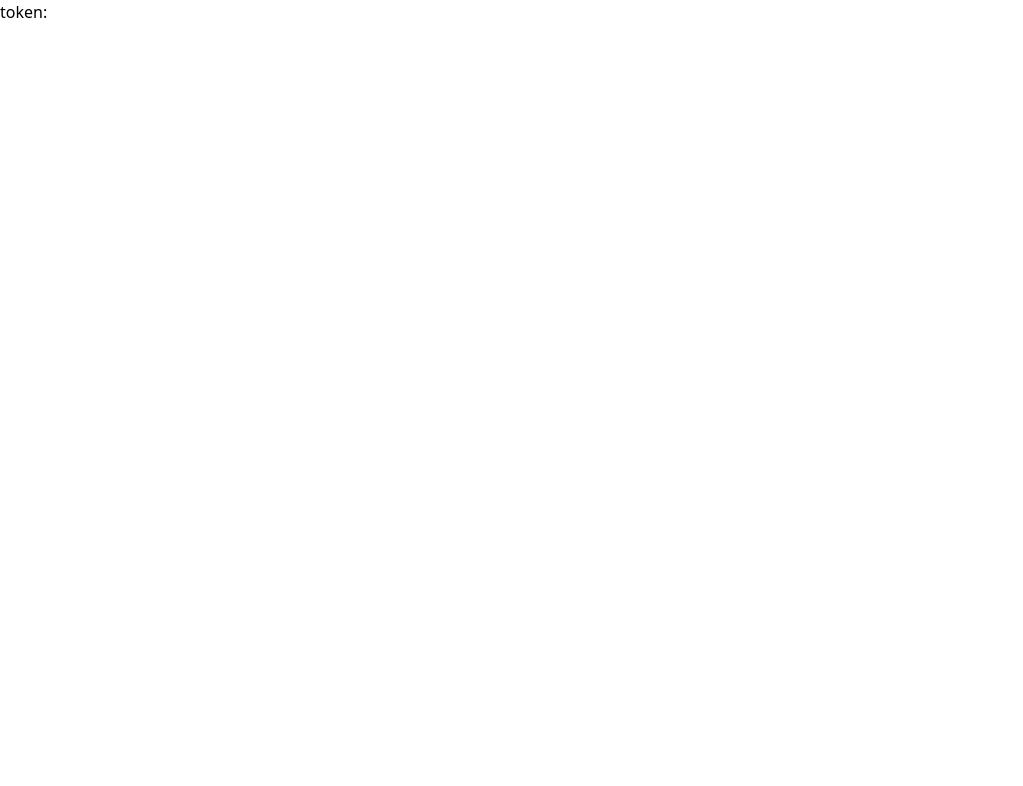
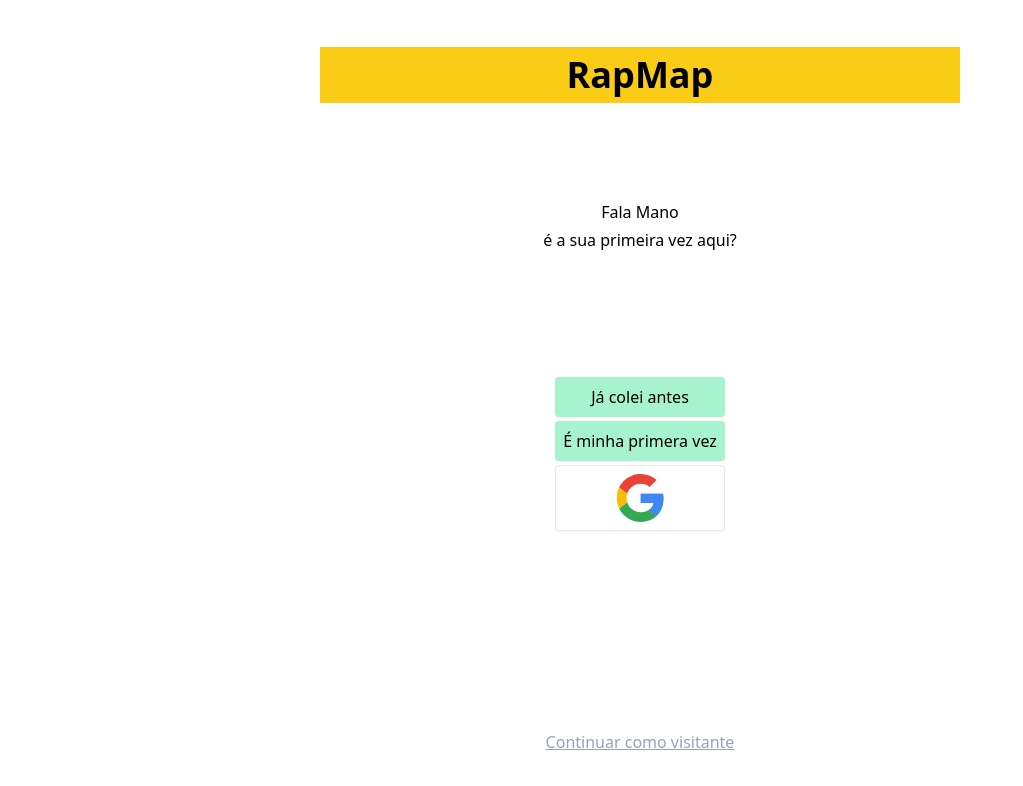
Before and after one commit to r4pm4p/rpavol2_app, a Vue app: page /home in a window 1280 px wide. Shown: the top 786 px of the page, without its empty margins (0-1023 px from the left). Built offline with nearby package versions, Linux system fonts and the light colour scheme; the HTML template or start-up script is replaced by a standard one.

Commit message:
Rota de inicio, doubleCheck em senha no cadastro

```diff
--- /dev/null
+++ b/src/application/components/buttons/LoginGoogleButton.vue
@@ -0,0 +1,13 @@
+<script setup lang="ts">
+/**
+ * @description Para que funcione esta funcionalidade é preciso implemntar o login google via front.
+ * Em caso de sucesso enviar a notificação para o back, que por sua vez precisa ter uma rota somente pra gerar token
+ * Pode ser por exemplo como /login/google ou /goole/login, conferir o padrão utilizado na hora de impolementar
+ */
+import GoogleIcon from '../icons/GoogleIcon.vue'
+</script>
+<template>
+  <button class="rounded border shadow-sm" @click="() => null">
+    <GoogleIcon class="mx-auto h-3/4" />
+  </button>
+</template>
--- /dev/null
+++ b/src/application/components/buttons/RouterButton.vue
@@ -0,0 +1,18 @@
+<script setup lang="ts">
+import { useRouter } from 'vue-router'
+
+const props = defineProps({
+  route: String,
+  text: String,
+})
+
+const router = useRouter()
+</script>
+<template>
+  <button
+    class="bg-emerald-200 p-2 rounded shadow-sm"
+    @click="() => router.push(`/${props.route}`)"
+  >
+    {{ props.text }}
+  </button>
+</template>
--- /dev/null
+++ b/src/application/components/icons/GoogleIcon.vue
@@ -0,0 +1,23 @@
+<template>
+  <svg
+    xmlns="http://www.w3.org/2000/svg"
+    xmlns:xlink="http://www.w3.org/1999/xlink"
+    viewBox="0 0 32 32"
+    width="64"
+    height="64"
+  >
+    <defs>
+      <path
+        id="A"
+        d="M44.5 20H24v8.5h11.8C34.7 33.9 30.1 37 24 37c-7.2 0-13-5.8-13-13s5.8-13 13-13c3.1 0 5.9 1.1 8.1 2.9l6.4-6.4C34.6 4.1 29.6 2 24 2 11.8 2 2 11.8 2 24s9.8 22 22 22c11 0 21-8 21-22 0-1.3-.2-2.7-.5-4z"
+      />
+    </defs>
+    <clipPath id="B"><use xlink:href="#A" /></clipPath>
+    <g transform="matrix(.727273 0 0 .727273 -.954545 -1.45455)">
+      <path d="M0 37V11l17 13z" clip-path="url(#B)" fill="#fbbc05" />
+      <path d="M0 11l17 13 7-6.1L48 14V0H0z" clip-path="url(#B)" fill="#ea4335" />
+      <path d="M0 37l30-23 7.9 1L48 0v48H0z" clip-path="url(#B)" fill="#34a853" />
+      <path d="M48 48L17 24l-4-3 35-10z" clip-path="url(#B)" fill="#4285f4" />
+    </g>
+  </svg>
+</template>
--- a/src/application/components/inputs/Password.vue
+++ b/src/application/components/inputs/Password.vue
@@ -1,20 +1,38 @@
 <script setup lang="ts">
 import ComponentController from '@/application/controller/ComponentController'
+import { computed, ref } from 'vue'
 
 const props = defineProps({
   controller: ComponentController,
   reference: Object,
   referenceName: String,
+  doubleCheck: Boolean,
+})
+
+const doubleCheckPassword = ref('')
+const isPasswordEquals = computed(() => {
+  if (props.reference![props.referenceName!] == doubleCheckPassword.value) {
+    return true
+  } else {
+    return false
+  }
 })
 </script>
 <template>
   <input
     class="p-3 border rounded-md mt-1 mb-1"
     type="password"
-    placeholder="Secret Pass....."
+    placeholder="Secret Password....."
     v-model="props.reference![props.referenceName!]"
   />
   <p v-if="props.controller?.errorMessage" class="text-rose-600 text-sm">
     {{ props.controller?.errorMessage }}
   </p>
+  <input
+    class="p-3 border rounded-md mt-1 mb-1"
+    type="password"
+    placeholder="Repeat Password....."
+    v-model="doubleCheckPassword"
+  />
+  <p v-if="!isPasswordEquals" class="text-rose-600 text-sm">Passwords won't match</p>
 </template>
--- /dev/null
+++ b/src/application/components/misc/LogoRapmap.vue
@@ -0,0 +1,6 @@
+<script setup lang="ts"></script>
+<template>
+  <div class="text-4xl p-2 bg-yellow-400 font-bold w-2/4">
+    <h1 class="text-center">RapMap</h1>
+  </div>
+</template>
--- a/src/application/views/home/HomeView.vue
+++ b/src/application/views/home/HomeView.vue
@@ -1,9 +1,19 @@
 <script setup lang="ts">
 import { requestStore } from '@/infrastructure/stores/requestStore'
+import LogoRapmap from '@/application/components/misc/LogoRapmap.vue'
+import CTOSecion from './sections/CTOSecion.vue'
+import AuthSection from './sections/AuthSection.vue'
+import VisitorsSection from './sections/VisitorsSection.vue'
 
 const request = requestStore().request
 </script>
 
 <template>
-  <p>token: {{ request.getToken() }}</p>
+  <main class="w-full h-screen flex flex-col gap-1 items-center justify-around">
+    <LogoRapmap />
+    <CTOSecion />
+    <AuthSection />
+    <hr />
+    <VisitorsSection />
+  </main>
 </template>
--- /dev/null
+++ b/src/application/views/home/sections/AuthSection.vue
@@ -0,0 +1,15 @@
+<script setup lang="ts">
+import LoginGoogleButton from '@/application/components/buttons/LoginGoogleButton.vue'
+import RouterButton from '@/application/components/buttons/RouterButton.vue'
+import { useRouter } from 'vue-router'
+
+const router = useRouter()
+</script>
+<template>
+  <section class="flex flex-col gap-1 mb-1">
+    <RouterButton :text="'Já colei antes'" :route="'login'" />
+    <RouterButton :text="'É minha primera vez'" :route="'register/user'" />
+
+    <LoginGoogleButton />
+  </section>
+</template>
--- /dev/null
+++ b/src/application/views/home/sections/CTOSecion.vue
@@ -0,0 +1,7 @@
+<script setup lang="ts"></script>
+<template>
+  <section class="flex flex-col gap-1 mb-7 items-center">
+    <p>Fala Mano</p>
+    <p>é a sua primeira vez aqui?</p>
+  </section>
+</template>
--- /dev/null
+++ b/src/application/views/home/sections/VisitorsSection.vue
@@ -0,0 +1,6 @@
+<script setup lang="ts"></script>
+<template>
+  <section>
+    <p class="text-slate-400 underline cursor-pointer">Continuar como visitante</p>
+  </section>
+</template>
--- a/src/application/views/register/RegisterUser.vue
+++ b/src/application/views/register/RegisterUser.vue
@@ -26,7 +26,7 @@ const registerNewUser = async () => {
   <div class="flex flex-col gap-1">
     <Text :reference="user" reference-name="name" placeholder="Name....." />
     <Email :reference="user" reference-name="email" />
-    <Password :reference="user" reference-name="password" />
+    <Password :reference="user" reference-name="password" doubleCheck />
     <RegisterButton @click="registerNewUser" />
     {{ user }}
   </div>
--- a/vite.config.ts
+++ b/vite.config.ts
@@ -6,7 +6,7 @@ import vueDevTools from 'vite-plugin-vue-devtools'
 
 // https://vite.dev/config/
 export default defineConfig({
-  base: '/rpavol2_app',
+  base: '/',
   plugins: [vue(), vueDevTools()],
   resolve: {
     alias: {
```
Also changed, not shown: 1 other file (tests, documents, lock files or other folders).
